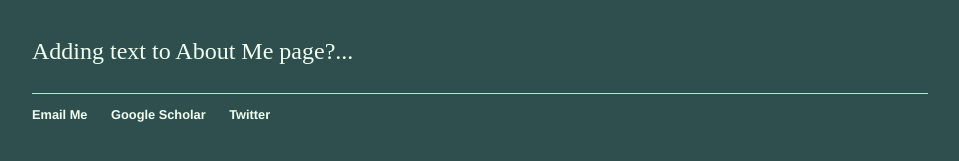
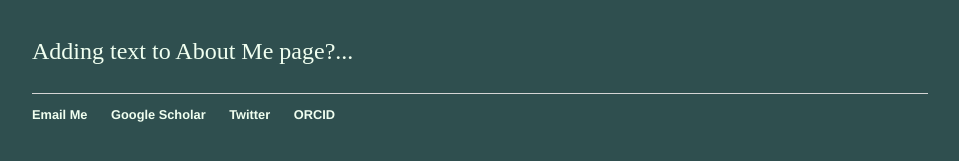
Before and after one commit to alyssa-stansfield/alyssa-stansfield.github.io, a Jekyll site: the page built from about/index.html, in a window 1280 px wide. Shown: the part 165-326 px from the top of the page, without its empty margins (160-1119 px from the left). Built offline with Jekyll 4.4.1, drawn with Linux system fonts in a browser that asks for light colours.

Commit message:
Adding ORCID link to footer, moving Recent News down on page

```diff
--- a/_layouts/default.html
+++ b/_layouts/default.html
@@ -23,7 +23,7 @@
 	        		<li><a href="mailto:alyssa.stansfield@colostate.edu">Email Me</a></li>
 				<li><a href="https://scholar.google.com/citations?user=CrChqVAAAAAJ&hl=en">Google Scholar</a></li>
 				<li><a href="https://twitter.com/alyssa_marie112">Twitter</a></li>
-				<li><a href="https://orcid.org/0000-0003-0380-607X"ORCID</a></li>
+				<li><a href="https://orcid.org/0000-0003-0380-607X">ORCID</a></li>
 				</ul>
 			</footer>
 		</body>
--- a/css/main.css
+++ b/css/main.css
@@ -60,5 +60,5 @@
 ul.news {
     font-size: 1.2em;
     color:#F0FFF0;
-    line-height:0.5em;
+    line-height:1.0em;
 }
--- a/index.html
+++ b/index.html
@@ -6,9 +6,12 @@
 <img class="wrap" src="assets/agu_pic.png" width="300" />
 <h1 font-family:"Gill Sans",sans-serif > Alyssa Stansfield, PhD </h1>
 <div class="blurb">
-	<p align="justify" >I'm currently a postdoc at Stony Brook University working with Dr. Kevin Reed in the <a href="https://you.stonybrook.edu/kareed/">Climate Extremes Modeling Group</a>. In the Fall, I'll be starting as an <a href="https://www.nsf.gov/awardsearch/showAward?AWD_ID=2204138&HistoricalAwards=false">NSF AGS Postdoctoral Fellow</a> at Colorado State University with <a href="https://www.atmos.colostate.edu/people/faculty/rasmussen/">Dr. Kristen Rasmussen</a>. My research interests include tropical cyclones and other extreme weather, climate change and variability, and climate model assessment.</p>
+	<p align="left" >I'm currently a postdoc at Stony Brook University working with Dr. Kevin Reed in the <a href="https://you.stonybrook.edu/kareed/">Climate Extremes Modeling Group</a>. In the Fall, I'll be starting as an <a href="https://www.nsf.gov/awardsearch/showAward?AWD_ID=2204138&HistoricalAwards=false">NSF AGS Postdoctoral Fellow</a> at Colorado State University with <a href="https://www.atmos.colostate.edu/people/faculty/rasmussen/">Dr. Kristen Rasmussen</a>. My research interests include tropical cyclones and other extreme weather, climate change and variability, and climate model assessment.</p>
 </div><!-- /.blurb -->
 
+
+<br>
+<br>
 
 <div>
 <h2> Recent News: </h2>
```
